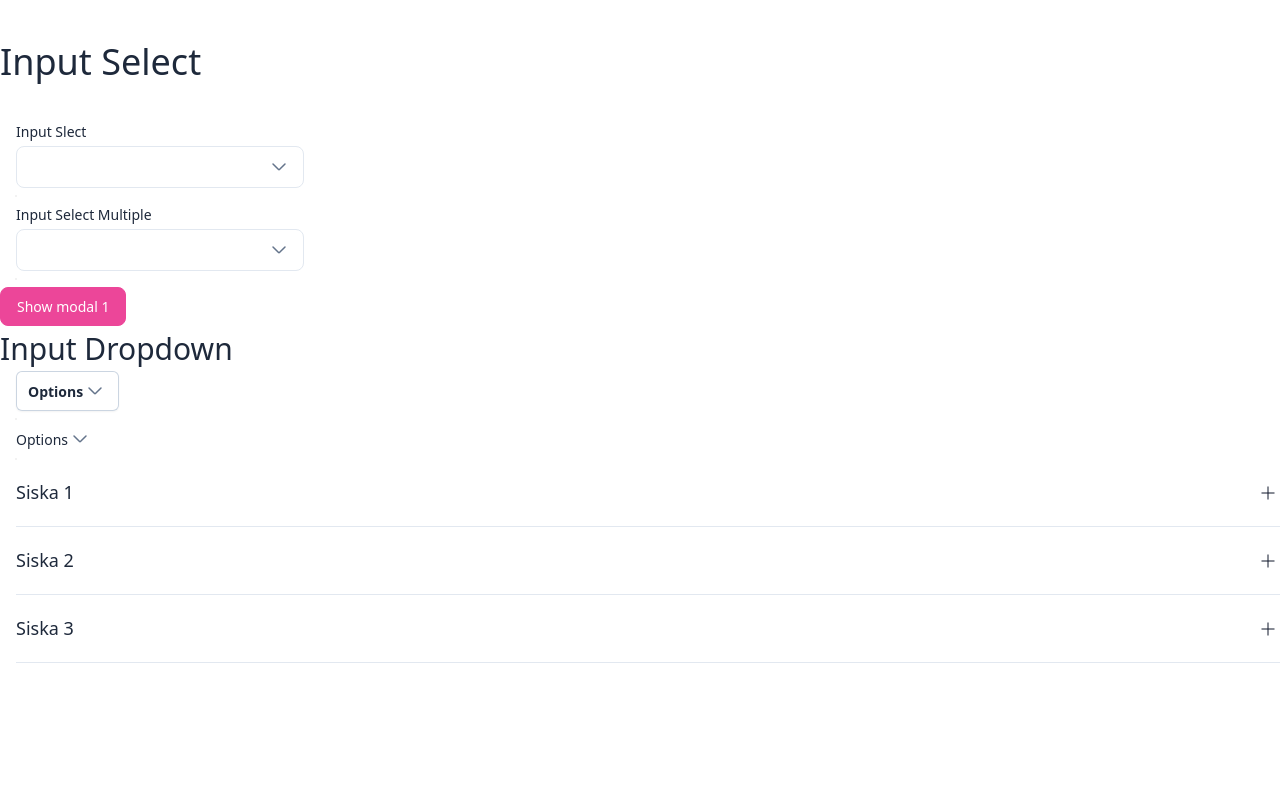
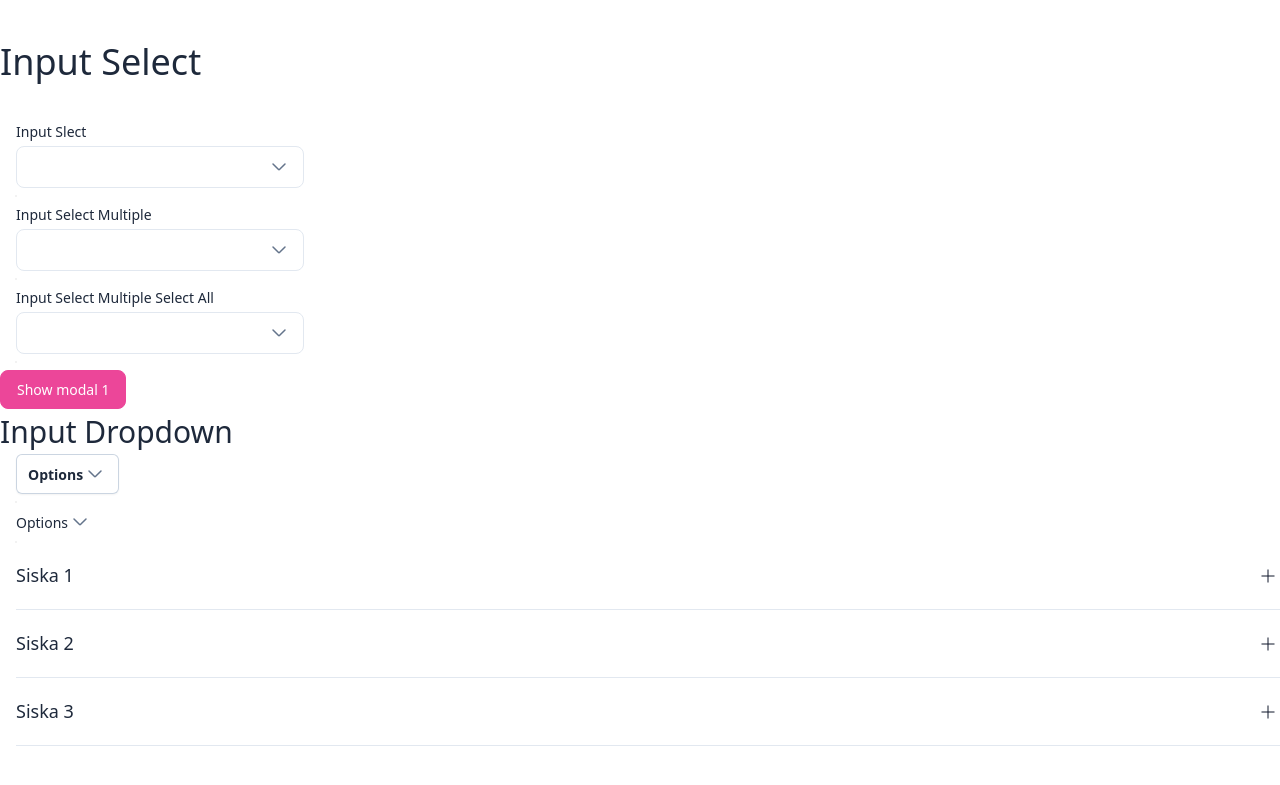
Before and after one commit to siska199/pp-w-code-base-react, a React (Vite) app in the folder react/: page / in a window 1280 px wide. Shown: the part 3448-4233 px from the top of the page. Built offline with nearby package versions, Linux system fonts and the light colour scheme.

Commit message:
update onClickOutside and input checkbox

```diff
--- a/react/src/components/examples/ExampleInput.tsx
+++ b/react/src/components/examples/ExampleInput.tsx
@@ -29,6 +29,7 @@ const ExampleInput = () => {
   const [valueRadio, setValueRadio] = useState<string>("Songkang")
   const [valueSelect, setValueSelect] = useState<string>("")
   const [valueSelectMultiple, setValueSelectMultiple] = useState<string[]>([])
+  const [valueSelectMultipleSelectAll, setValueSelectMultipleSelectAll] = useState<string[]>([])
 
 
   const handleOnChange = (e: React.ChangeEvent<HTMLInputElement | HTMLTextAreaElement> | TCustomeEventOnChange<Date | boolean | string[] | string>) => {
@@ -68,18 +69,21 @@ const ExampleInput = () => {
     if (name === "input-select-multiple") {
       setValueSelectMultiple(value)
     }
+    if (name === "input-select-multiple-selectall") {
+      setValueSelectMultipleSelectAll(value)
+    }
   }
   const listOption = [
-    { label: "jiji", value: "jiji" },
-    { label: "jimbun", value: "jimbun" },
-    { label: "SISKA AP", value: "siska1" },
-    { label: "SISKA AP2", value: "siska2" },
-    { label: "SISKA AP3", value: "siska3" },
-    { label: "makan", value: "makan" },
-    { label: "lala", value: "lala" },
-    { label: "koko melon", value: "koko" },
-    { label: "lulu", value: "lulu" },
-    { label: "lili", value: "lili" },
+    { label: "jiji", value: "jiji label" },
+    { label: "jimbun", value: "jimbun label" },
+    { label: "SISKA AP", value: "siska1 label" },
+    { label: "SISKA AP2", value: "siska2 label" },
+    { label: "SISKA AP3", value: "siska3 label" },
+    { label: "makan", value: "makan label" },
+    { label: "lala", value: "lala label" },
+    { label: "koko melon", value: "koko label" },
+    { label: "lulu", value: "lulu label" },
+    { label: "lili", value: "lili label" },
 
   ]
   return (
@@ -577,6 +581,16 @@ const ExampleInput = () => {
           options={listOption}
           isMultiple
         />
+        <InputSelect
+          name="input-select-multiple-selectall"
+          label={"Input Select Multiple Select All"}
+          onChange={handleOnChange}
+          value={valueSelectMultipleSelectAll}
+          options={listOption}
+          isMultiple
+          withSelectAll
+
+        />
       </div>
     </div>
   )
--- a/react/src/components/ui/inputs/InputCheckbox.tsx
+++ b/react/src/components/ui/inputs/InputCheckbox.tsx
@@ -4,6 +4,7 @@ import { IconChecked } from "@assets/icons";
 import Container from "@components/ui/Container";
 import ContainerInput from "@components/ui/inputs/ContainerInput";
 import { TCustomeEventOnChange } from "@types";
+import { useEffect } from 'react';
 
 interface TProps extends TBasePropsInput, Omit<React.HTMLProps<HTMLInputElement>, "value" | "onChange"> {
   name: string;
@@ -17,8 +18,7 @@ interface TProps extends TBasePropsInput, Omit<React.HTMLProps<HTMLInputElement>
 }
 
 const InputCheckbox = (props: TProps) => {
-  const { name, onChange, options, value, classNameContainerOption, ...attrsInput } = props
-
+  const { name, onChange, options, value,classNameContainerOption, ...attrsInput } = props
   const handleOnChange = (e: React.ChangeEvent<HTMLInputElement>) => {
     const isChecked = e.target.checked
     const updateValue = isChecked ? [...value, e.target?.value] : value?.filter(data => data !== e.target?.value)
@@ -29,6 +29,11 @@ const InputCheckbox = (props: TProps) => {
       }
     })
   }
+
+  useEffect(() => {
+
+  }, [value])
+
 
   return (
     <ContainerInput {...attrsInput} onlyContainer={true}>
--- a/react/src/hooks/useOnClickOutside.tsx
+++ b/react/src/hooks/useOnClickOutside.tsx
@@ -12,10 +12,10 @@ const useOnClickOutside = <T extends HTMLElement>(props: TProps<T>) => {
     const { ref, handler, refExceptions } = props
     useEffect(() => {
         const handleClickOutside = (event: MouseEvent | TouchEvent) => {
-
             if (ref.current && !ref.current.contains(event.target as Node) && (isEmptyValue(refExceptions) ? true : !refExceptions?.some(exceptionRef => {
                 return exceptionRef.current?.contains(event.target as Node)
             }))) {
+                console.log('handle ke click',event.target)
                 handler();
             }
         };
--- a/react/src/lib/utils/helper.ts
+++ b/react/src/lib/utils/helper.ts
@@ -20,7 +20,6 @@ interface TParamsSpreadArrayTemp {
     newValue: any;
     array: any[]
 }
-
 export const spreadArrayAttemp = (params: TParamsSpreadArrayTemp) => {
     const { newValue, array } = params
 
@@ -31,3 +30,14 @@ export const isolateEvent = (e: React.MouseEvent<HTMLDivElement | HTMLSpanElemen
     e?.preventDefault();
     e?.stopPropagation()
 }
+
+interface TParamsFieldFromObjectList {
+    array: any[];
+    fieldNameTarget: string;
+    fieldNameValue: string;
+    value: any;
+}
+export const getFielValueFromObjectList = (params: TParamsFieldFromObjectList) => {
+    const { array, fieldNameTarget, fieldNameValue, value, } = params
+    return array?.filter(data => data?.[fieldNameValue] === value)?.[0]?.[fieldNameTarget]
+}
```
